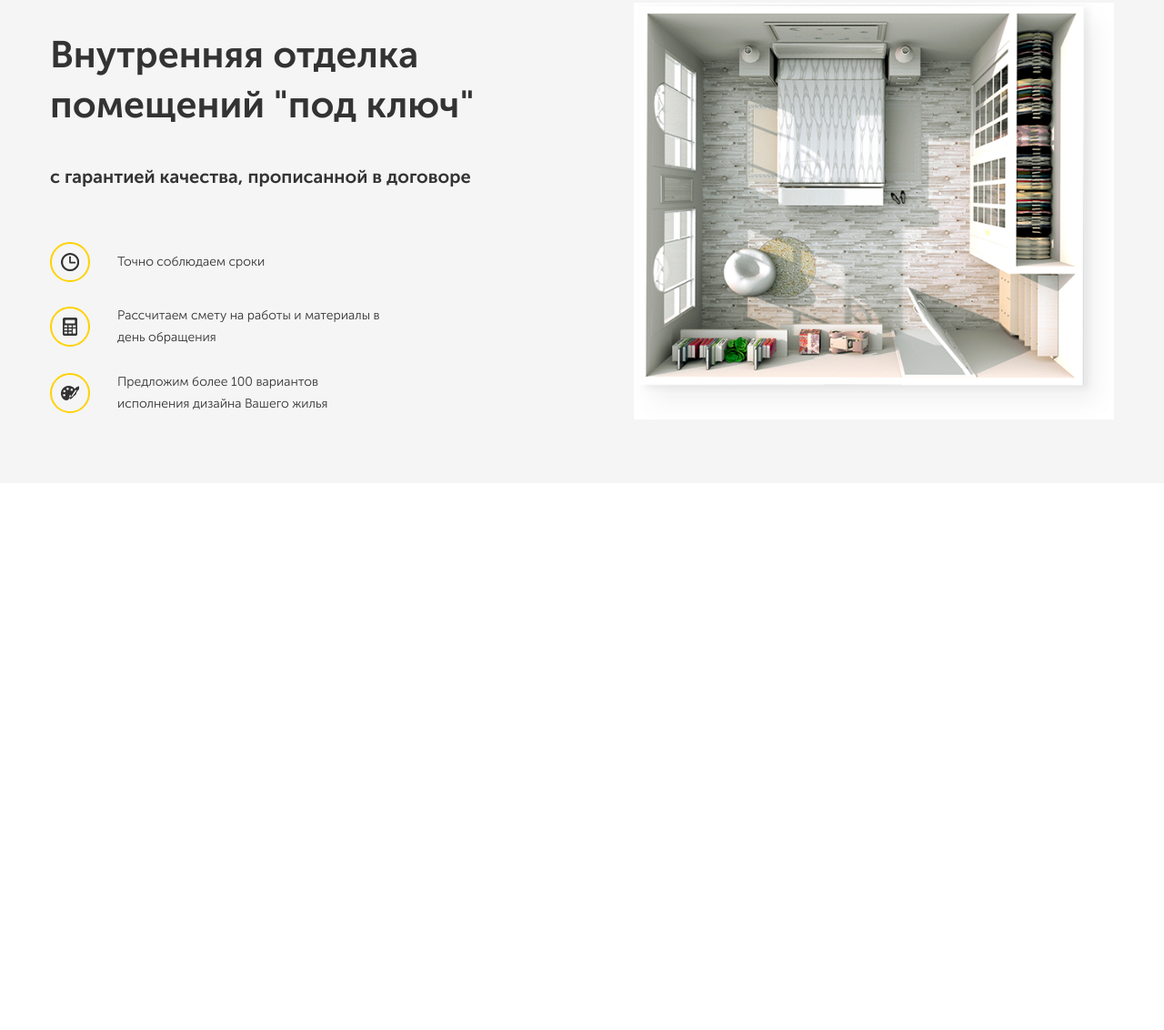
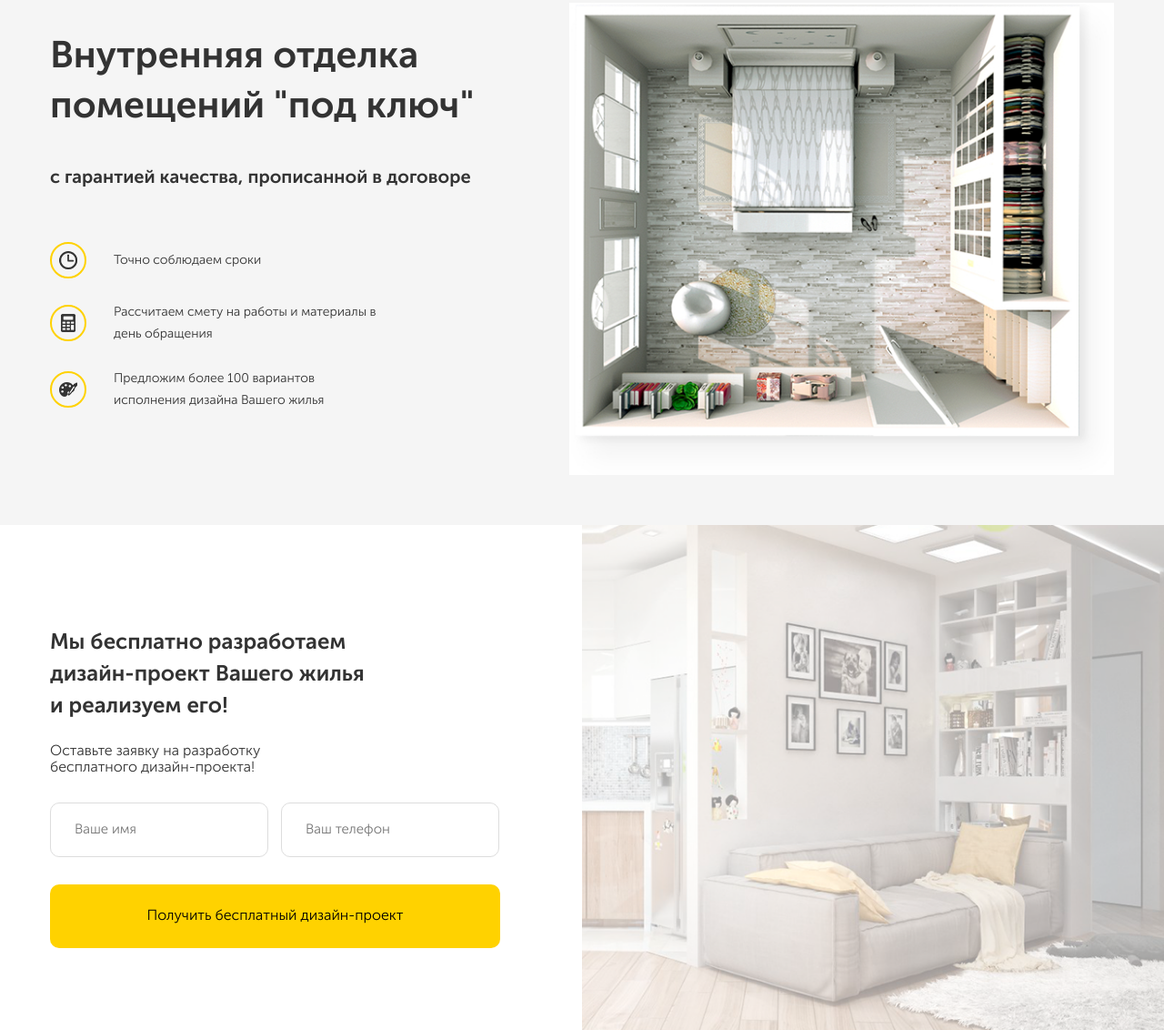
Before and after one commit to kurbanaliev/webstart, a plain HTML site: page src/index.html in a window 1280 px wide. Shown: the part 134-1266 px from the top of the page at 91% size. Before the commit the page ends 800 px from the top, so only its background shows below. Drawn offline with Linux system fonts and the light colour scheme.

Commit message:
сверстал блок с предложением, добавлен ховер на кнопки

```diff
--- a/src/index.html
+++ b/src/index.html
@@ -76,6 +76,26 @@
         </div>
       </div>
     </section>
+    <section class="offer section">
+      <div class="container">
+        <div class="offer-block">
+          <h2 class="section-title offer__title">
+            Мы бесплатно разработаем
+            дизайн-проект Вашего жилья
+            и реализуем его!
+          </h2>
+          <span class="section-subtitle offer__subtitle">
+            Оставьте заявку на разработку
+            бесплатного дизайн-проекта!
+          </span>
+          <form action="#" class="form offer__form">
+            <input type="text" class="input offer__input" placeholder="Ваше имя">
+            <input type="tell" class="input offer__input" placeholder="Ваш телефон">
+            <button class="button offer__button">Получить бесплатный дизайн-проект</button>
+          </form>
+        </div>
+      </div>
+    </section>
   </main>
 </body>
 </html>
--- a/src/sass/_colors.sass
+++ b/src/sass/_colors.sass
@@ -1,2 +1,4 @@
 $main-color: #ffd200
 $text-color: #333333
+$secondary: #f5f5f5
+$border-input: #dddddd
--- a/src/sass/_interface.sass
+++ b/src/sass/_interface.sass
@@ -1,3 +1,5 @@
+*
+  box-sizing: border-box
 body
   +reg
   color: #333333;
@@ -18,3 +20,19 @@ img
   background-color: $main-color
   border: none
   padding: 18px 30px
+  &:hover
+    background-color: lighten($main-color, 10%)
+    cursor: pointer
+.section
+  padding: 90px 0
+  &-title
+    font-size: 24px
+    +bold
+  &-subtitle
+    display: block
+    font-size: 16px
+.input
+  border: 1px solid $border-input
+  border-radius: 10px
+  padding: 20px 26px
+  font-size: 15px
--- a/src/sass/blocks/_hero.sass
+++ b/src/sass/blocks/_hero.sass
@@ -1,11 +1,11 @@
 .hero
-  background-color: #f5f5f5
+  background-color: $secondary
   padding: 50px 0
   &-block
     display: flex
   &-text
     flex-basis: 50%
-    padding-right: 140px
+    padding-right: 100px
     &__title
       padding: 0
       margin: 0
--- /dev/null
+++ b/src/sass/blocks/_offer.sass
@@ -0,0 +1,46 @@
+.offer
+  background: url('../img/offer/offer-bg.jpg') no-repeat
+  background-position: center right
+  background-size: contain
+  position: relative
+  &:before
+    content: ''
+    width: 50%
+    height: 100%
+    position: absolute
+    top: 0
+    left: 0
+    background-color: #fff
+  &-block
+    width: 50%
+    padding-right: 90px
+    position: relative
+  &__title
+    max-width: 360px
+    line-height: 35px
+    margin-bottom: 24px
+  &__subtitle
+    max-width: 250px
+    margin-bottom: 30px
+  &__input
+    width: 240px
+    margin-bottom: 30px
+    &:first-child
+      margin-right: 10px
+  &__button
+    width: 100%
+    min-height: 70px
+@media (max-width: 1200px)
+  .offer
+    background-size: cover
+    &__input
+      width: 100%
+      margin-bottom: 10px
+    &__button
+      font-size: 13px
+@media (max-width: 768px)
+  .offer
+    background: #fff
+    &-block
+      width: 100%
+      padding-right: 10px
--- a/src/sass/style.sass
+++ b/src/sass/style.sass
@@ -5,3 +5,5 @@
 @import 'blocks/navbar'
 // Стили для Hero
 @import 'blocks/hero'
+// Стили для offer
+@import 'blocks/offer'
```
Also changed, not shown: src/css/style.css, src/img/offer/offer-bg.jpg (added), 1 other file.
